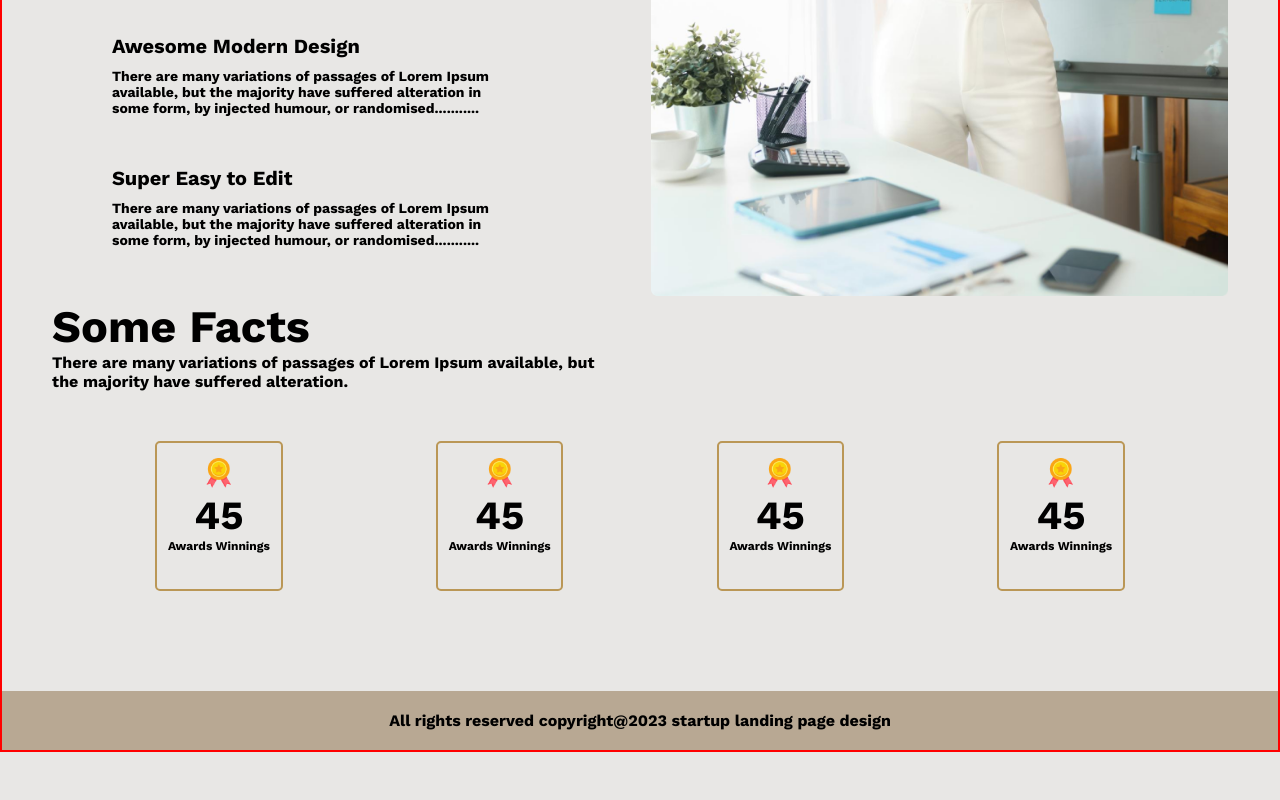
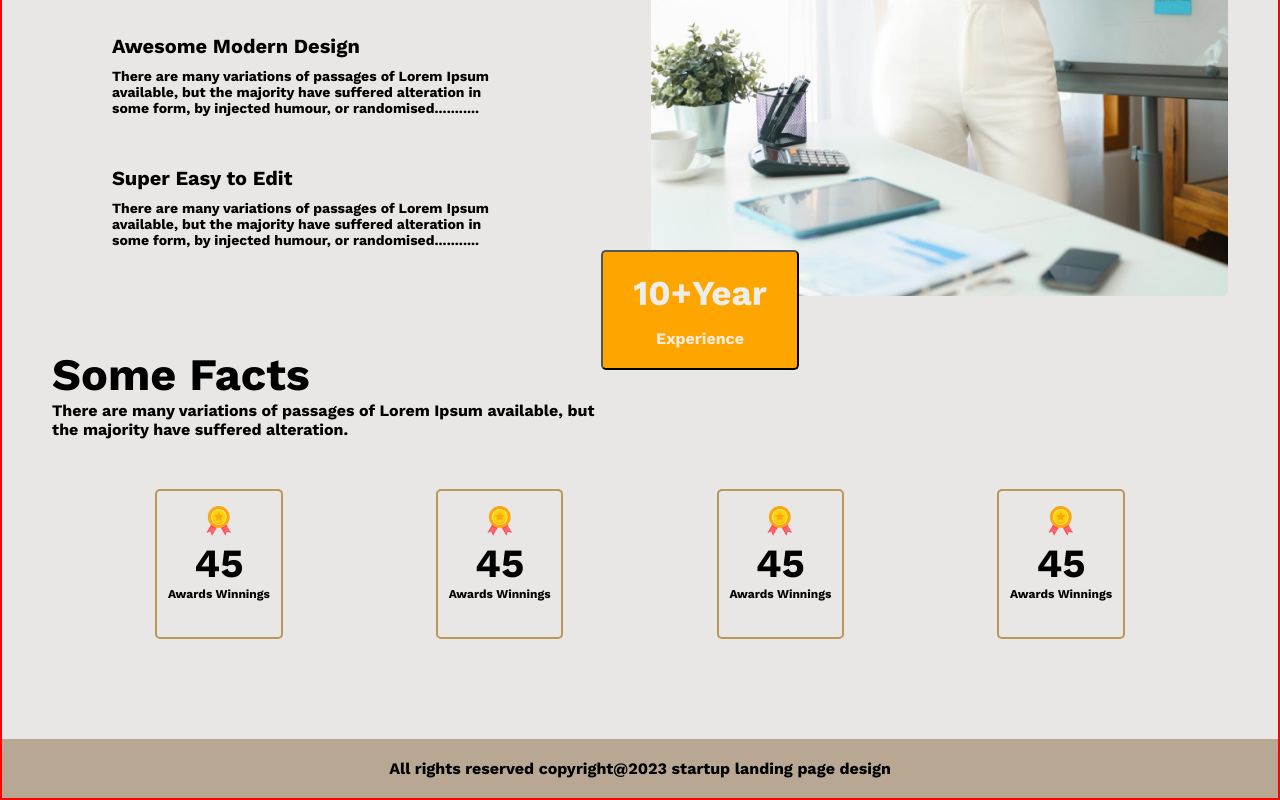
Before and after one commit to bdjahid/G3-Architects, a plain HTML site: page index.html in a window 1280 px wide. Shown: the part 1695-2495 px from the top of the page. Before the commit the page ends 2447 px from the top, so only its background shows below. Drawn offline with nearby package versions, Linux system fonts and the light colour scheme.

Commit message:
btn style

```diff
--- a/images/style.css
+++ b/images/style.css
@@ -128,6 +128,25 @@ nav li {
     font-weight: bold;
 }
 
+.btn-style {
+    background-color: orange;
+    border-radius: 5px;
+    padding: 20px 30px;
+    margin: -50px;
+}
+
+.btn-style h2 {
+    font-size: 35px;
+    font-weight: bold;
+    color: #efede8;
+}
+
+span {
+    color: rgb(242, 234, 219);
+    font-size: 16px;
+    text-align: center;
+}
+
 /* section Rating */
 .container {
     margin-left: 50px;
--- a/index.html
+++ b/index.html
@@ -85,9 +85,13 @@
             </div>
             <div class="architect-img">
                 <img src="images/architect.png" alt="">
+                <button class="btn-style">
+                    <h2>10+Year</h2>
+                    <br><span>Experience</span>
+                </button>
             </div>
+        </section>
 
-        </section>
         <section>
             <div class="container">
                 <h3 class="container-title">Some Facts</h3>
```
